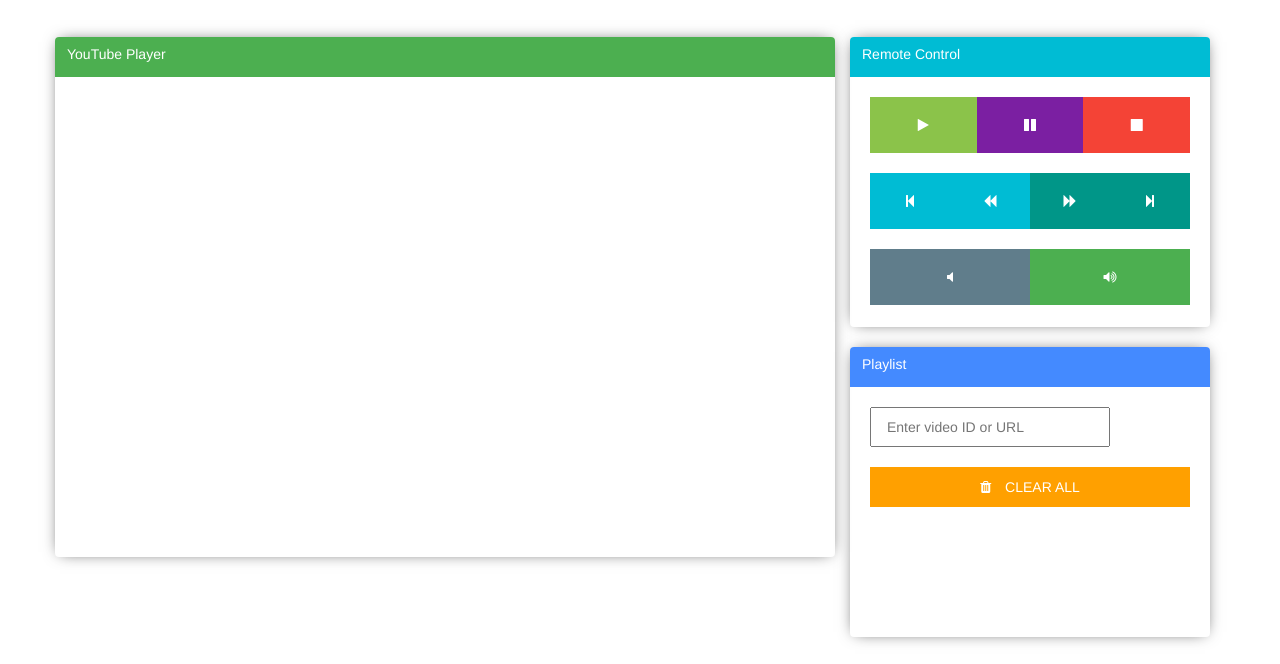
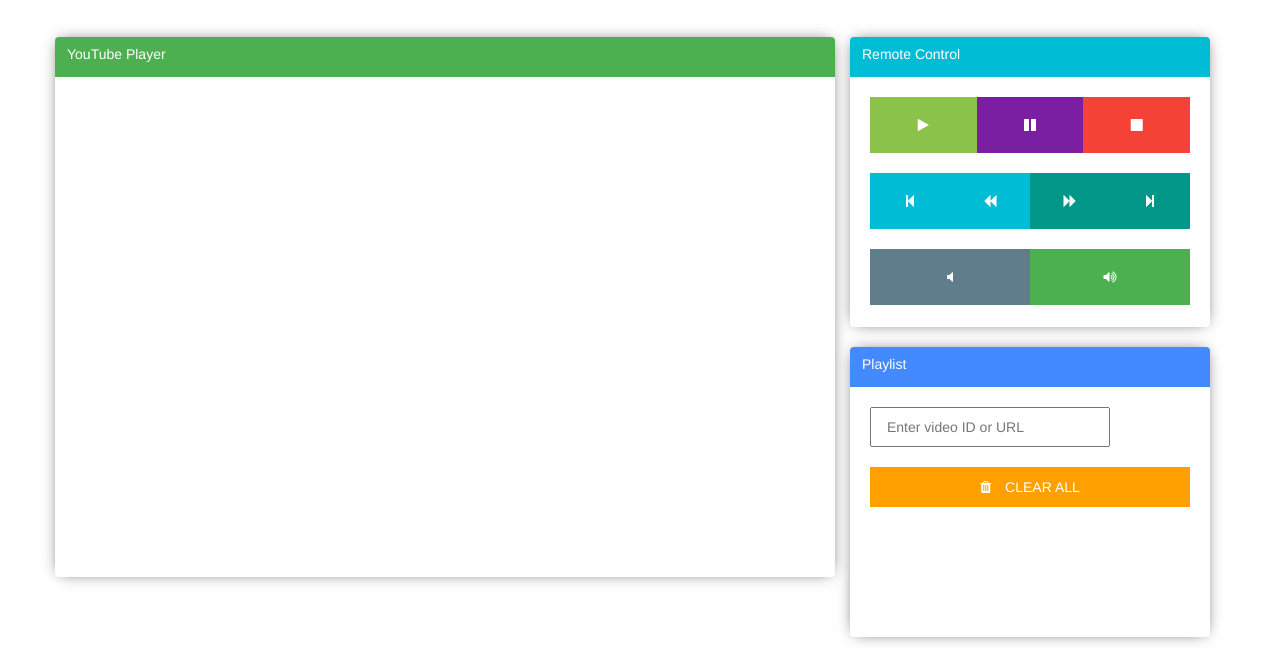
Before and after one commit to ElvinJin/YouTube-Remote, a plain HTML site: page index.html in a window 1280 px wide. Shown: the part 136-800 px from the top of the page. Drawn offline with Linux system fonts and the light colour scheme.

Commit message:
Adjust YouTube iframe player layout

```diff
--- a/css/main.css
+++ b/css/main.css
@@ -1,5 +1,11 @@
-#left-col {
-	height: 520px;
+#player {
+	height: 420px;
+}
+
+@media (min-width:1200px) and (max-width: 2500px) {
+    #player {
+		height: 500px;
+	}
 }
 
 #control {
--- a/js/player.js
+++ b/js/player.js
@@ -7,7 +7,7 @@ var player;
 function onYouTubeIframeAPIReady() {
 
 	player = new YT.Player( 'player', {
-		height : '480',
+		height : '100%',
 		width : '100%',
 		playerVars: { 'controls' : 0 },
 		videoId : 'M7lc1UVf-VE',
```
